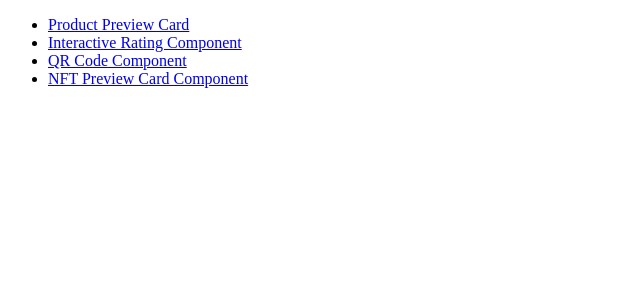
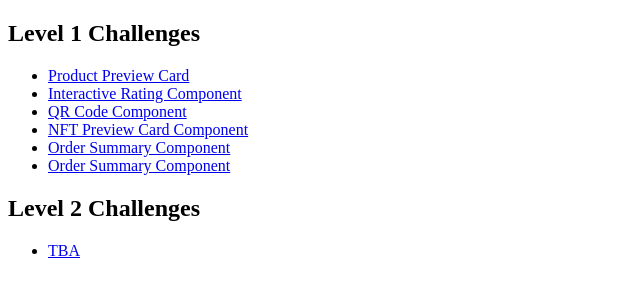
Before and after one commit to masonpsps/fe-design-challenges, a plain HTML site: page index.html in a window 1280 px wide. Shown: the whole page, without its empty margins (0-640 px from the left). Drawn offline with Linux system fonts and the light colour scheme.

Commit message:
organizing links

```diff
--- a/index.html
+++ b/index.html
@@ -10,6 +10,7 @@
 </head>
 <body>
     <div class="main-container">
+        <h2>Level 1 Challenges</h2>
         <ul class="completed-list">
             <li>
                 <a href="./Product Preview Card/index.html">Product Preview Card</a>
@@ -23,6 +24,18 @@
             <li>
                 <a href="./NFT Preview Card Component/index.html">NFT Preview Card Component</a>
             </li>
+            <li>
+                <a href="./Order Summary Component/index.html">Order Summary Component</a>
+            </li>
+            <li>
+                <a href="./Order Summary Component/index.html">Order Summary Component</a>
+            </li>
+        </ul>
+        <h2>Level 2 Challenges</h2>
+        <ul class="completed-list">
+            <li>
+                <a href="#">TBA</a>
+            </li>
         </ul>
     </div>
 </body>
```
